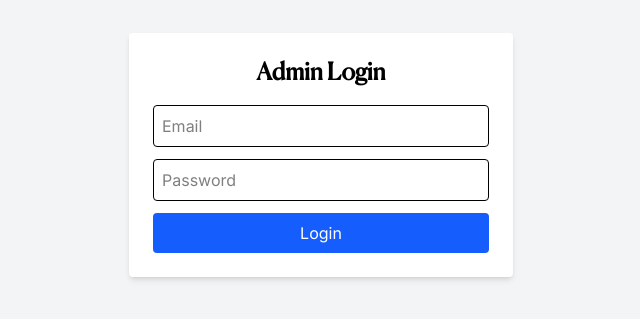
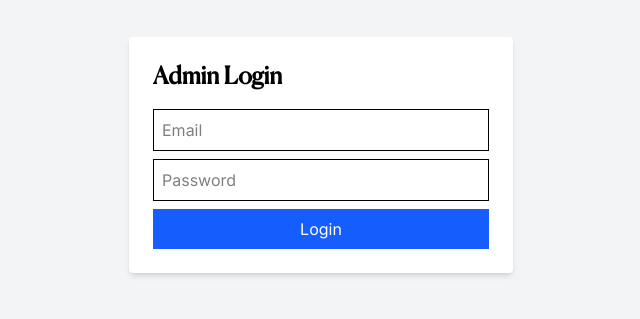
Before and after one commit to Kwasi-1/school-template-v1, a Next.js app: page /login in a window 1280 px wide. Shown: the part 245-564 px from the top of the page, without its empty margins (319-959 px from the left). Built offline with nearby package versions, Linux system fonts and the light colour scheme; no server answers.

Commit message:
Add role based login

```diff
--- a/app/login/page.tsx
+++ b/app/login/page.tsx
@@ -1,7 +1,8 @@
 "use client";
 import { useState } from "react";
-import { auth } from "@/lib/firebase";
 import { signInWithEmailAndPassword } from "firebase/auth";
+import { auth, db } from "@/lib/firebase";
+import { doc, getDoc } from "firebase/firestore";
 import { useRouter } from "next/navigation";
 
 export default function Login() {
@@ -12,37 +13,64 @@ export default function Login() {
 
   const handleLogin = async (e: React.FormEvent) => {
     e.preventDefault();
+    setError("");
+
     try {
-      await signInWithEmailAndPassword(auth, email, password);
-      router.push("/"); // Redirect to dashboard
-    } catch (error) {
-      setError("Invalid credentials. Please try again.");
+      const userCredential = await signInWithEmailAndPassword(
+        auth,
+        email,
+        password
+      );
+      const user = userCredential.user;
+
+      // Fetch admin details from Firestore
+      const userDoc = await getDoc(doc(db, "users", user.uid));
+      if (userDoc.exists()) {
+        const userData = userDoc.data();
+        if (userData.role !== "admin") {
+          setError("Unauthorized access");
+          return;
+        }
+
+        // Store admin info in local storage
+        localStorage.setItem("school_id", userData.school_id);
+        router.push("/admin");
+      } else {
+        setError("User not found");
+      }
+    } catch (err) {
+      setError("Invalid credentials");
     }
   };
 
   return (
-    <div className="flex justify-center items-center h-screen bg-gray-100">
-      <div className="bg-white p-6 rounded shadow-md w-96">
-        <h2 className="text-2xl font-bold mb-4 text-center">Admin Login</h2>
+    <div className="flex items-center justify-center min-h-screen bg-gray-100">
+      <form
+        onSubmit={handleLogin}
+        className="p-6 bg-white shadow-md rounded w-96"
+      >
+        <h2 className="text-2xl font-bold mb-4">Admin Login</h2>
         {error && <p className="text-red-500">{error}</p>}
-        <form onSubmit={handleLogin}>
         <input
           type="email"
           placeholder="Email"
-            className="w-full p-2 border rounded mb-3"
           value={email}
           onChange={(e) => setEmail(e.target.value)}
+          className="w-full border p-2 mb-2"
+          required
         />
         <input
           type="password"
           placeholder="Password"
-            className="w-full p-2 border rounded mb-3"
           value={password}
           onChange={(e) => setPassword(e.target.value)}
+          className="w-full border p-2 mb-2"
+          required
         />
-          <button className="w-full bg-blue-600 text-white p-2 rounded">Login</button>
+        <button type="submit" className="w-full bg-blue-600 text-white p-2">
+          Login
+        </button>
       </form>
-      </div>
     </div>
   );
 }
```
Lines whose indentation alone changed are shown as unchanged.
